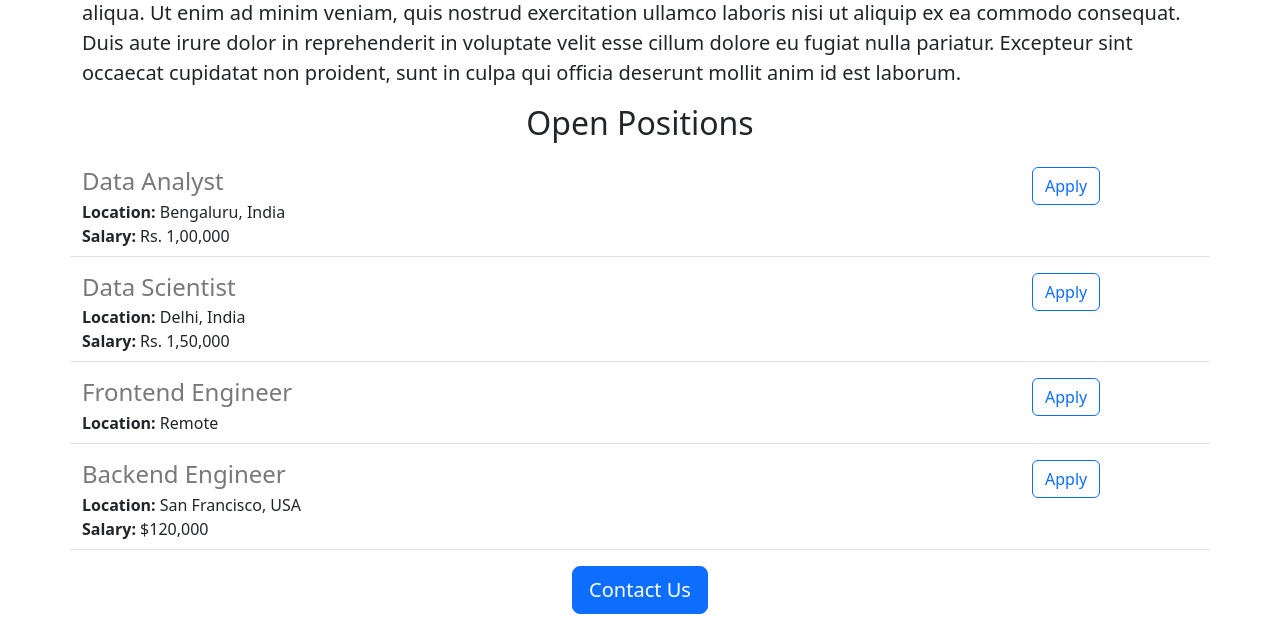
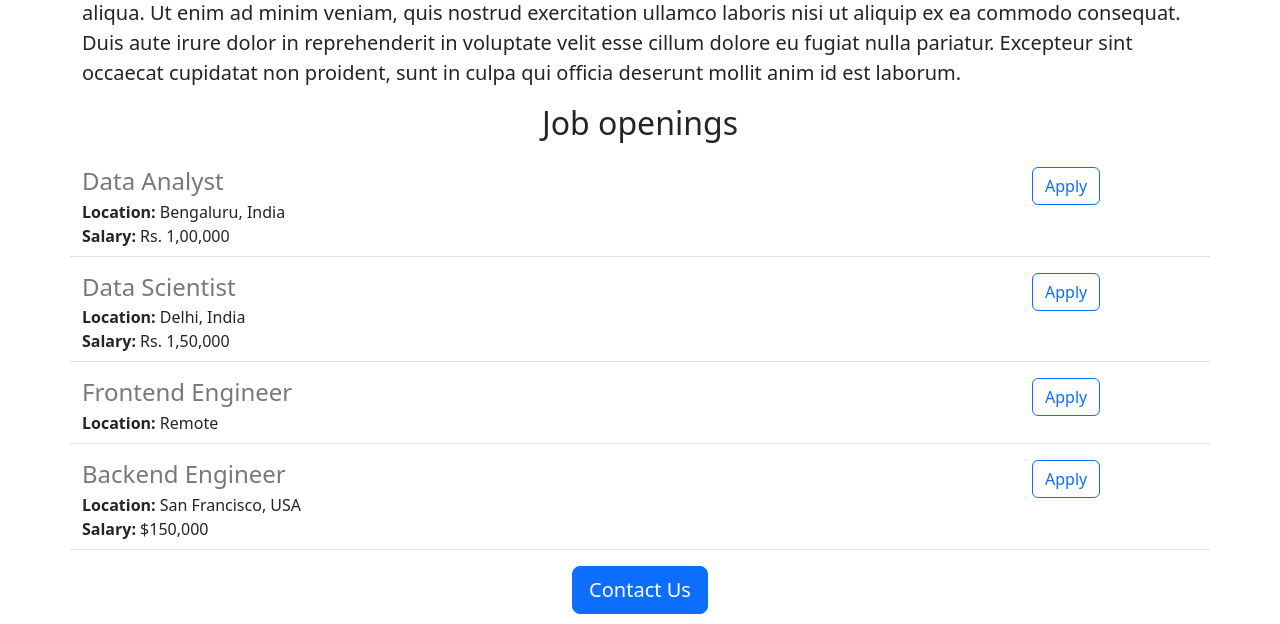
Before and after one commit to SehrGuterCode/jovian-careers-website, a Flask app: page / in a window 1280 px wide. Shown: the part 526-1150 px from the top of the page. Run offline with Flask 2, Linux system fonts and the light colour scheme.

Commit message:
some changes

```diff
--- a/app.py
+++ b/app.py
@@ -25,7 +25,7 @@ JOBS = [
     'id': 4,
     'title': 'Backend Engineer',
     'location': 'San Francisco, USA',
-    'salary': '$120,000'
+    'salary': '$150,000'
   }
 ]
 
@@ -34,9 +34,11 @@ JOBS = [
 def hello_world():
   return render_template('home.html', jobs=JOBS, company_name='Jovian')
 
+
 @app.route("/api/jobs")
 def list_jobs():
   return jsonify(JOBS)
 
+
 if __name__ == "__main__":
   app.run(host="0.0.0.0", debug=True)
--- a/templates/home.html
+++ b/templates/home.html
@@ -21,7 +21,7 @@
       <p class="lead">
         Lorem ipsum dolor sit amet, consectetur adipiscing elit, sed do eiusmod tempor incididunt ut labore et dolore magna aliqua. Ut enim ad minim veniam, quis nostrud exercitation ullamco laboris nisi ut aliquip ex ea commodo consequat. Duis aute irure dolor in reprehenderit in voluptate velit esse cillum dolore eu fugiat nulla pariatur. Excepteur sint occaecat cupidatat non proident, sunt in culpa qui officia deserunt mollit anim id est laborum.
       </p>
-      <h2 class="text-center mt-2 mb-4">Open Positions</h2>
+      <h2 class="text-center mt-2 mb-4">Job openings</h2>
       <div>
         {% for job in jobs %}
           {% include 'jobitem.html' %}
```
